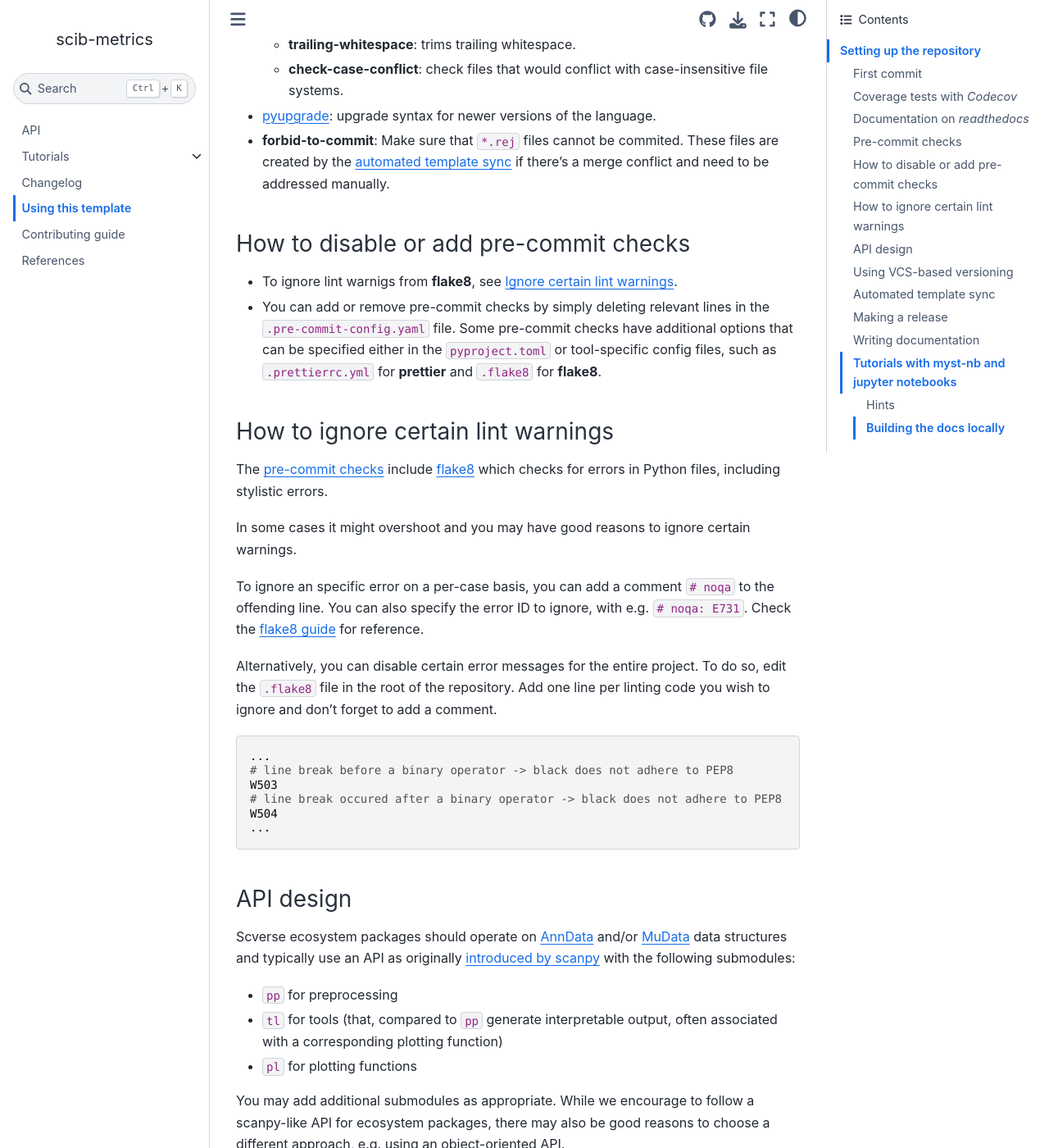
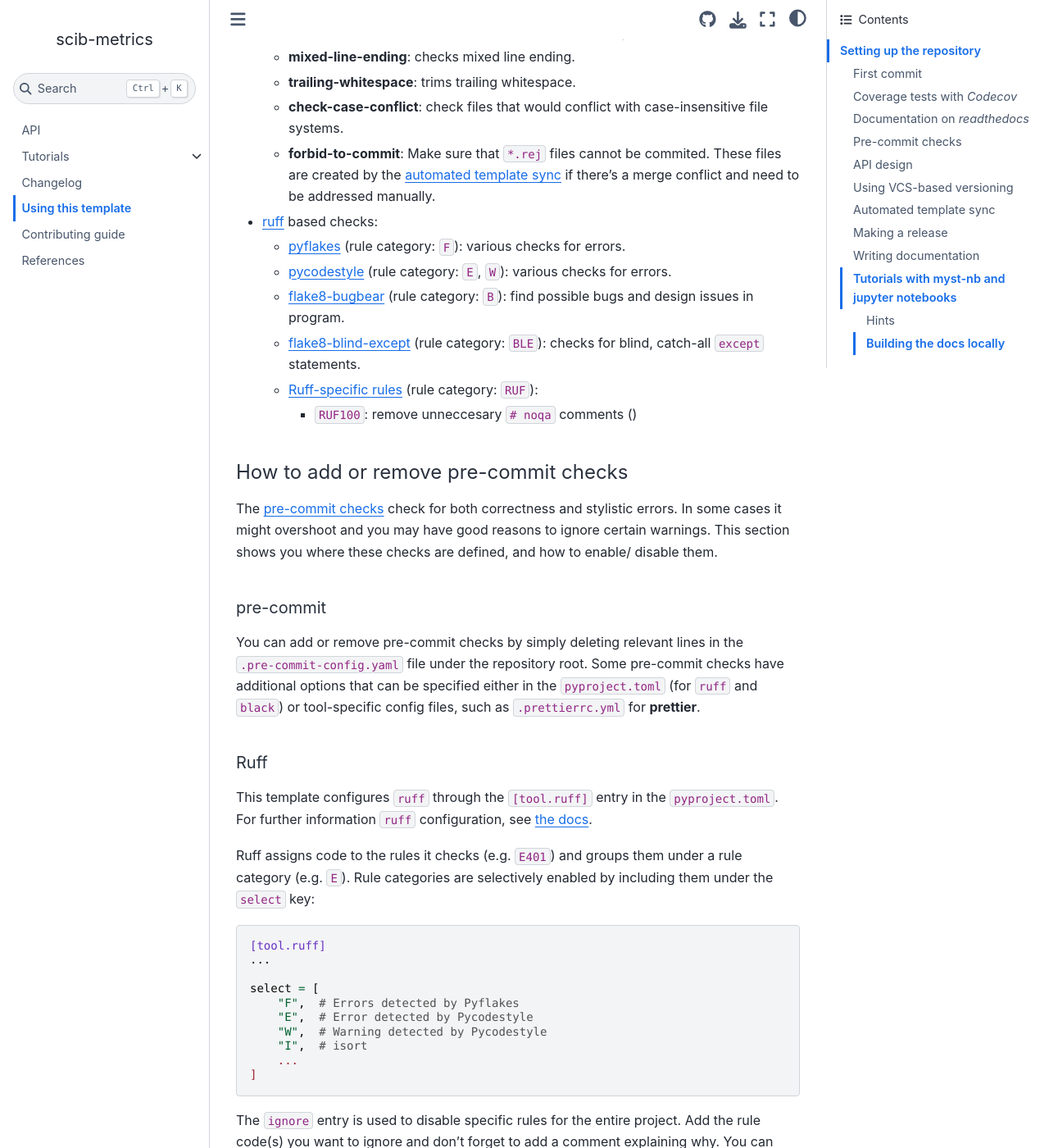
Before and after one commit to YosefLab/scib-metrics, a Sphinx documentation site: the page built from docs/template_usage.md, in a window 1280 px wide and 1400 px high, scrolled down 4993 px. Shown: the whole window at 82% size. Built offline with Sphinx 7.4.7 and the Sphinx Book theme 1.1.4, drawn with Linux system fonts in a browser that asks for light colours; the version number is read from the project's files by our own code; some of the changed text lies outside the part shown.

Commit message:
Automated template update from cookiecutter-scverse

````diff
--- a/docs/_templates/autosummary/class.rst
+++ b/docs/_templates/autosummary/class.rst
@@ -39,9 +39,6 @@ Attributes
 
 {% for item in attributes %}
 
-{{ item }}
-^^^^^^^^^^^^^^^^^^^^^^^^^^^^^^^^^^^^^^^^^^^^^^^^^^^^^^
-
 .. autoattribute:: {{ [objname, item] | join(".") }}
 {%- endfor %}
 
@@ -56,9 +53,6 @@ Methods
 {% for item in methods %}
 {%- if item != '__init__' %}
 
-{{ item }}
-^^^^^^^^^^^^^^^^^^^^^^^^^^^^^^^^^^^^^^^^^^^^^^^^^^^^^^
-
 .. automethod:: {{ [objname, item] | join(".") }}
 {%- endif -%}
 {%- endfor %}
--- a/docs/conf.py
+++ b/docs/conf.py
@@ -73,7 +73,7 @@ napoleon_numpy_docstring = True
 napoleon_include_init_with_doc = False
 napoleon_use_rtype = True  # having a separate entry generally helps readability
 napoleon_use_param = True
-myst_heading_anchors = 3  # create anchors for h1-h3
+myst_heading_anchors = 6  # create anchors for h1-h6
 myst_enable_extensions = [
     "amsmath",
     "colon_fence",
--- a/docs/template_usage.md
+++ b/docs/template_usage.md
@@ -131,6 +131,10 @@ If your project is private, there are ways to enable docs rendering on [readthed
 check code for errors, inconsistencies and code styles, before the code
 is committed.
 
+This template uses a number of pre-commit checks. In this section we'll detail what is used, where they're defined, and how to modify these checks.
+
+#### Pre-commit CI
+
 We recommend setting up [pre-commit.ci][] to enforce consistency checks on every commit
 and pull-request.
 
@@ -142,78 +146,116 @@ Once authorized, pre-commit.ci should automatically be activated.
 
 #### Overview of pre-commit hooks used by the template
 
-The following pre-commit checks are for code style and format:
+The following pre-commit hooks are for code style and format:
 
--   [black](https://black.readthedocs.io/en/stable/): standard code
-    formatter in Python.
--   [isort](https://pycqa.github.io/isort/): sort module imports into
-    sections and types.
--   [prettier](https://prettier.io/docs/en/index.html): standard code
-    formatter for non-Python files (e.g. YAML).
--   [blacken-docs](https://github.com/asottile/blacken-docs): black on
-    python code in docs.
+-   [black](https://black.readthedocs.io/en/stable/):
+    standard code formatter in Python.
+-   [blacken-docs](https://github.com/asottile/blacken-docs):
+    black on Python code in docs.
+-   [prettier](https://prettier.io/docs/en/index.html):
+    standard code formatter for non-Python files (e.g. YAML).
+-   [ruff][] based checks:
+    -   [isort](https://beta.ruff.rs/docs/rules/#isort-i) (rule category: `I`):
+        sort module imports into sections and types.
+    -   [pydocstyle](https://beta.ruff.rs/docs/rules/#pydocstyle-d) (rule category: `D`):
+        pydocstyle extension of flake8.
+    -   [flake8-tidy-imports](https://beta.ruff.rs/docs/rules/#flake8-tidy-imports-tid) (rule category: `TID`):
+        tidy module imports.
+    -   [flake8-comprehensions](https://beta.ruff.rs/docs/rules/#flake8-comprehensions-c4) (rule category: `C4`):
+        write better list/set/dict comprehensions.
+    -   [pyupgrade](https://beta.ruff.rs/docs/rules/#pyupgrade-up) (rule category: `UP`):
+        upgrade syntax for newer versions of the language.
 
-The following pre-commit checks are for errors and inconsistencies:
+The following pre-commit hooks are for errors and inconsistencies:
 
--   [flake8](https://flake8.pycqa.org/en/latest/): standard check for errors in Python files.
-    -   [flake8-tidy-imports](https://github.com/adamchainz/flake8-tidy-imports):
-        tidy module imports.
-    -   [flake8-docstrings](https://github.com/PyCQA/flake8-docstrings):
-        pydocstyle extension of flake8.
-    -   [flake8-rst-docstrings](https://github.com/peterjc/e8-rst-docstrings):
-        extension of `flake8-docstrings` for `rst` docs.
-    -   [flake8-comprehensions](https://github.com/adamchainz/e8-comprehensions):
-        write better list/set/dict comprehensions.
-    -   [flake8-bugbear](https://github.com/PyCQA/flake8-bugbear):
-        find possible bugs and design issues in program.
-    -   [flake8-blind-except](https://github.com/elijahandrews/flake8-blind-except):
-        checks for blind, catch-all `except` statements.
--   [yesqa](https://github.com/asottile/yesqa):
-    remove unneccesary `# noqa` comments, follows additional dependencies listed above.
--   [autoflake](https://github.com/PyCQA/autoflake):
-    remove unused imports and variables.
--   [pre-commit-hooks](https://github.com/pre-commit/pre-commit-hooks): generic pre-commit hooks.
+-   [pre-commit-hooks](https://github.com/pre-commit/pre-commit-hooks): generic pre-commit hooks for text files.
     -   **detect-private-key**: checks for the existence of private keys.
     -   **check-ast**: check whether files parse as valid python.
-    -   **end-of-file-fixer**:check files end in a newline and only a newline.
+    -   **end-of-file-fixer**: check files end in a newline and only a newline.
     -   **mixed-line-ending**: checks mixed line ending.
     -   **trailing-whitespace**: trims trailing whitespace.
     -   **check-case-conflict**: check files that would conflict with case-insensitive file systems.
--   [pyupgrade](https://github.com/asottile/pyupgrade):
-    upgrade syntax for newer versions of the language.
--   **forbid-to-commit**: Make sure that `*.rej` files cannot be commited. These files are created by the
-    [automated template sync](#automated-template-sync) if there's a merge conflict and need to be addressed manually.
+    -   **forbid-to-commit**: Make sure that `*.rej` files cannot be commited.
+        These files are created by the [automated template sync](#automated-template-sync)
+        if there's a merge conflict and need to be addressed manually.
+-   [ruff][] based checks:
+    -   [pyflakes](https://beta.ruff.rs/docs/rules/#pyflakes-f) (rule category: `F`):
+        various checks for errors.
+    -   [pycodestyle](https://beta.ruff.rs/docs/rules/#pycodestyle-e-w) (rule category: `E`, `W`):
+        various checks for errors.
+    -   [flake8-bugbear](https://beta.ruff.rs/docs/rules/#flake8-bugbear-b) (rule category: `B`):
+        find possible bugs and design issues in program.
+    -   [flake8-blind-except](https://beta.ruff.rs/docs/rules/#flake8-blind-except-ble) (rule category: `BLE`):
+        checks for blind, catch-all `except` statements.
+    -   [Ruff-specific rules](https://beta.ruff.rs/docs/rules/#ruff-specific-rules-ruf) (rule category: `RUF`):
+        -   `RUF100`: remove unneccesary `# noqa` comments ()
 
-### How to disable or add pre-commit checks
+#### How to add or remove pre-commit checks
 
--   To ignore lint warnigs from **flake8**, see [Ignore certain lint warnings](#how-to-ignore-certain-lint-warnings).
--   You can add or remove pre-commit checks by simply deleting relevant lines in the `.pre-commit-config.yaml` file.
-    Some pre-commit checks have additional options that can be specified either in the `pyproject.toml` or tool-specific
-    config files, such as `.prettierrc.yml` for **prettier** and `.flake8` for **flake8**.
+The [pre-commit checks](#pre-commit-checks) check for both correctness and stylistic errors.
+In some cases it might overshoot and you may have good reasons to ignore certain warnings.
+This section shows you where these checks are defined, and how to enable/ disable them.
 
-### How to ignore certain lint warnings
+##### pre-commit
 
-The [pre-commit checks](#pre-commit-checks) include [flake8](https://flake8.pycqa.org/en/latest/) which checks
-for errors in Python files, including stylistic errors.
+You can add or remove pre-commit checks by simply deleting relevant lines in the `.pre-commit-config.yaml` file under the repository root.
+Some pre-commit checks have additional options that can be specified either in the `pyproject.toml` (for `ruff` and `black`) or tool-specific
+config files, such as `.prettierrc.yml` for **prettier**.
 
-In some cases it might overshoot and you may have good reasons to ignore certain warnings.
+##### Ruff
 
-To ignore an specific error on a per-case basis, you can add a comment `# noqa` to the offending line. You can also
-specify the error ID to ignore, with e.g. `# noqa: E731`. Check the [flake8 guide][] for reference.
+This template configures `ruff` through the `[tool.ruff]` entry in the `pyproject.toml`.
+For further information `ruff` configuration, see [the docs](https://beta.ruff.rs/docs/configuration/).
 
-Alternatively, you can disable certain error messages for the entire project. To do so, edit the `.flake8`
-file in the root of the repository. Add one line per linting code you wish to ignore and don't forget to add a comment.
+Ruff assigns code to the rules it checks (e.g. `E401`) and groups them under a rule category (e.g. `E`).
+Rule categories are selectively enabled by including them under the `select` key:
 
 ```toml
+[tool.ruff]
 ...
-# line break before a binary operator -> black does not adhere to PEP8
-W503
-# line break occured after a binary operator -> black does not adhere to PEP8
-W504
-...
+
+select = [
+    "F",  # Errors detected by Pyflakes
+    "E",  # Error detected by Pycodestyle
+    "W",  # Warning detected by Pycodestyle
+    "I",  # isort
+    ...
+]
 ```
 
-[flake8 guide]: https://flake8.pycqa.org/en/3.1.1/user/ignoring-errors.html
+The `ignore` entry is used to disable specific rules for the entire project.
+Add the rule code(s) you want to ignore and don't forget to add a comment explaining why.
+You can find a long list of checks that this template disables by default sitting there already.
+
+```toml
+ignore = [
+    ...
+    # __magic__ methods are are often self-explanatory, allow missing docstrings
+    "D105",
+    ...
+]
+```
+
+Checks can be ignored per-file (or glob pattern) with `[tool.ruff.per-file-ignores]`.
+
+```toml
+[tool.ruff.per-file-ignores]
+"docs/*" = ["I"]
+"tests/*" = ["D"]
+"*/__init__.py" = ["F401"]
+```
+
+To ignore a specific rule on a per-case basis, you can add a `# noqa: <rule>[, <rule>, …]` comment to the offending line.
+Specify the rule code(s) to ignore, with e.g. `# noqa: E731`. Check the [Ruff guide][] for reference.
+
+```{note}
+The `RUF100` check will remove rule codes that are no longer necessary from `noqa` comments.
+If you want to add a code that comes from a tool other than Ruff,
+add it to Ruff’s [`external = [...]`](https://beta.ruff.rs/docs/settings/#external) setting to prevent `RUF100` from removing it.
+```
+
+[ruff]: https://beta.ruff.rs/docs/
+[ruff guide]: https://beta.ruff.rs/docs/configuration/#suppressing-errors
 
 ### API design
 
````
Also changed, not shown: .cruft.json, 5 other files.
